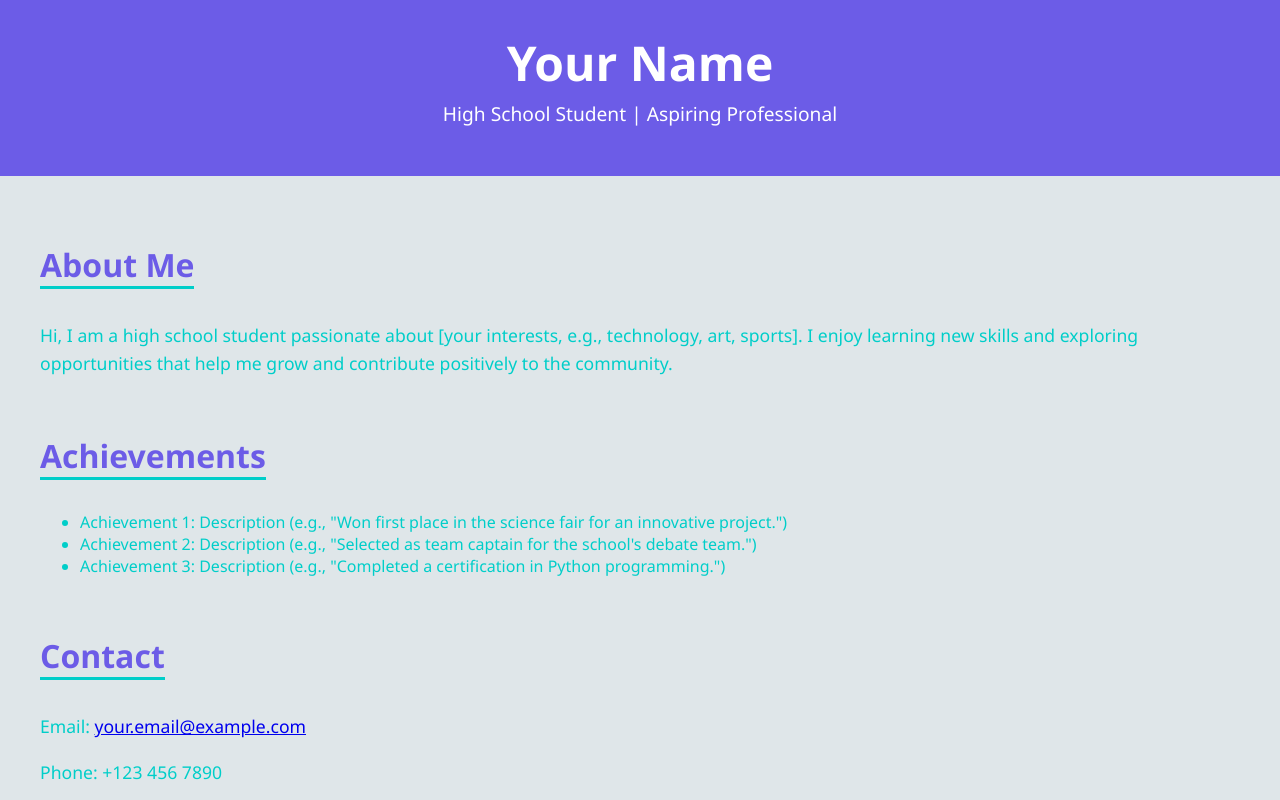
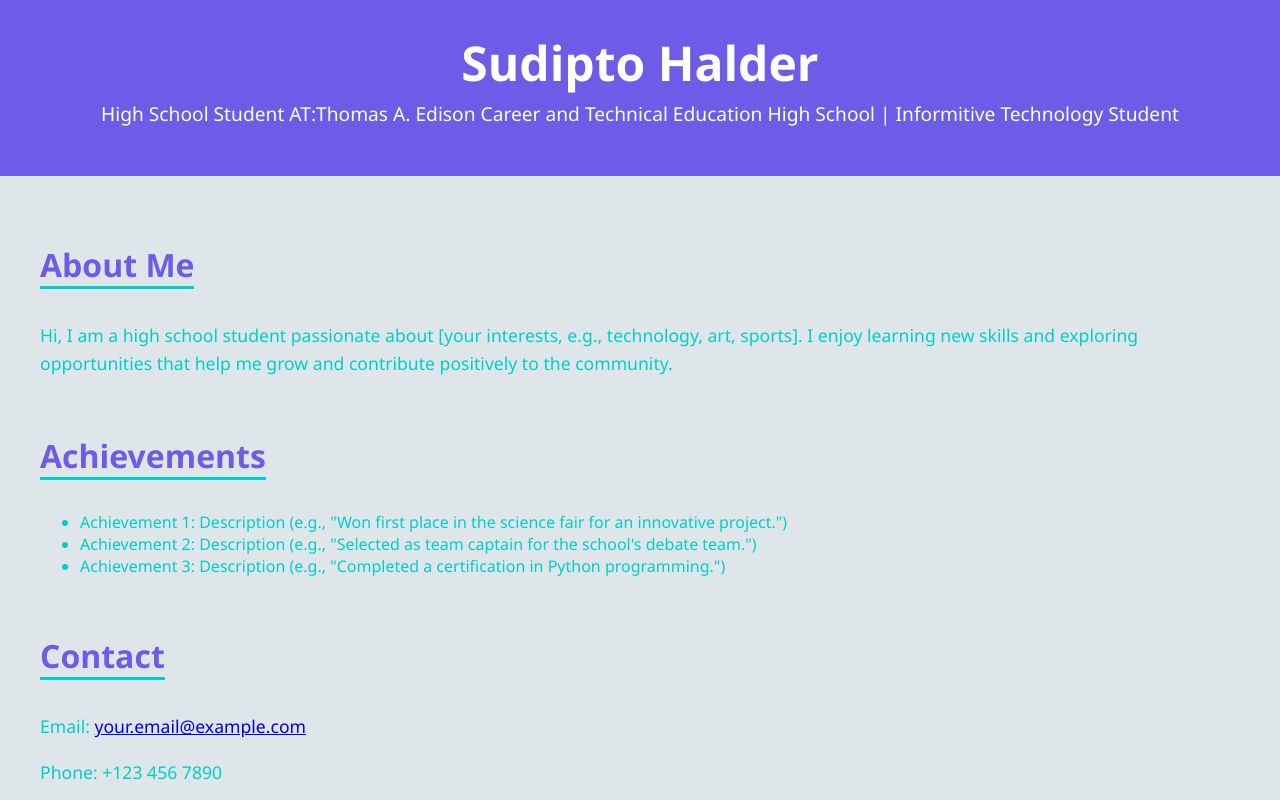
Before and after one commit to 2Sudipto/Sudipto-s-Portfolio, a plain HTML site: page index.html in a window 1280 px wide. Shown: the top 800 px of the page. Drawn offline with Linux system fonts and the light colour scheme.

Commit message:
Update index.html

```diff
--- a/index.html
+++ b/index.html
@@ -114,8 +114,8 @@
 </head>
 <body>
     <header>
-        <h1>Your Name</h1>
-        <p>High School Student | Aspiring Professional</p>
+        <h1>Sudipto Halder</h1>
+        <p>High School Student AT:Thomas A. Edison Career and Technical Education High School | Informitive Technology Student</p>
     </header>
 
     <div class="container">
```
